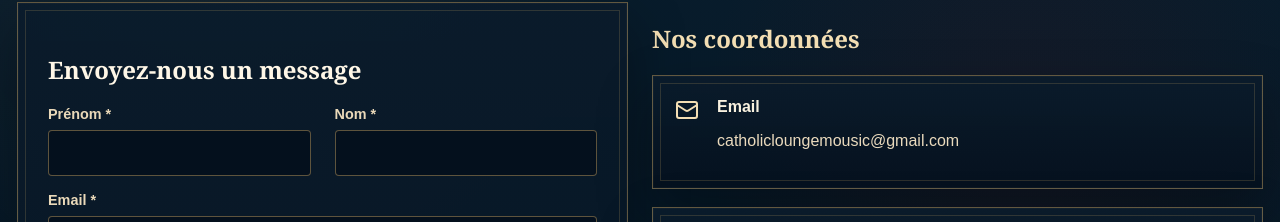
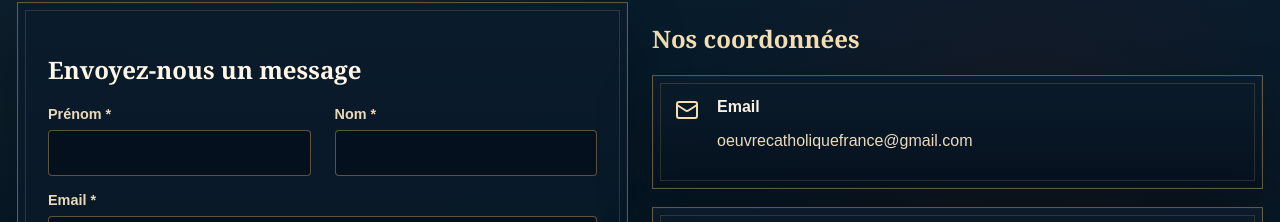
Before and after one commit to stormdaemon/irenee_institut, a Next.js app: page /contact in a window 1280 px wide. Shown: the part 561-783 px from the top of the page. Built offline with nearby package versions, Linux system fonts and the light colour scheme; no server answers.

Commit message:
Update contact form and email address

```diff
--- a/app/api/settings/route.ts
+++ b/app/api/settings/route.ts
@@ -8,7 +8,7 @@ const defaults = {
   iban: "",
   bic: "",
   beneficiary: "Association Parole et Partage",
-  adminEmail: "catholicloungemousic@gmail.com",
+  adminEmail: "oeuvrecatholiquefrance@gmail.com",
   paypalUrl: "",
   lemonApiKey: "",
   lemonApiKeyConfigured: false,
--- a/app/contact/page.tsx
+++ b/app/contact/page.tsx
@@ -59,30 +59,31 @@ export default function ContactPage() {
       </section>
       <section className="section" style={{ background: "white" }}>
         <div className="container grid-2">
-          <form className="soft-card" style={{ padding: 30 }} onSubmit={(e) => e.preventDefault()}>
+          <form className="soft-card" style={{ padding: 30 }} action="https://formspree.io/f/mjgzlojl" method="POST">
+            <input type="hidden" name="_subject" value="Nouveau message depuis le site Institut Irenee" />
             <h2 className="font-display" style={{ color: "var(--navy)" }}>Envoyez-nous un message</h2>
             <div className="grid-2">
-              <div><label>Prénom *</label><input className="input" required /></div>
-              <div><label>Nom *</label><input className="input" required /></div>
+              <div><label>Prénom *</label><input className="input" name="prenom" required /></div>
+              <div><label>Nom *</label><input className="input" name="nom" required /></div>
             </div>
-            <p><label>Email *</label><input className="input" type="email" required /></p>
-            <p><label>Téléphone</label><input className="input" /></p>
+            <p><label>Email *</label><input className="input" type="email" name="email" required /></p>
+            <p><label>Téléphone</label><input className="input" name="telephone" /></p>
             <p>
               <label>Sujet *</label>
-              <select className="input" required defaultValue="">
+              <select className="input" name="sujet" required defaultValue="">
                 <option value="" disabled>Sélectionnez un sujet</option>
                 <option>Formation</option>
                 <option>Paiement</option>
                 <option>Technique</option>
               </select>
             </p>
-            <p><label>Message *</label><textarea className="input" rows={7} required placeholder="Décrivez votre demande..." /></p>
-            <button className="btn btn-primary" style={{ width: "100%" }}>Envoyer le message</button>
+            <p><label>Message *</label><textarea className="input" name="message" rows={7} required placeholder="Décrivez votre demande..." /></p>
+            <button className="btn btn-primary" type="submit" style={{ width: "100%" }}>Envoyer le message</button>
           </form>
           <div>
             <h2 className="font-display" style={{ color: "var(--navy)" }}>Nos coordonnées</h2>
             {([
-              [Mail, "Email", "catholicloungemousic@gmail.com"],
+              [Mail, "Email", "oeuvrecatholiquefrance@gmail.com"],
               [Phone, "Téléphone", "01.71.68.15.38"],
               [MapPin, "Adresse", "1 rue de Stockholm, 75008 Paris"],
               [Clock, "Horaires", "Lun-Ven : 9h-18h"],
@@ -134,7 +135,7 @@ export default function ContactPage() {
           <div className="soft-card center" style={{ padding: 26, marginTop: 40, background: "#eaf3ff" }}>
             <h3>Vous ne trouvez pas la réponse ?</h3>
             <p>N'hésitez pas à nous contacter directement.</p>
-            <p><Mail size={16} aria-hidden="true" /> catholicloungemousic@gmail.com</p>
+            <p><Mail size={16} aria-hidden="true" /> oeuvrecatholiquefrance@gmail.com</p>
           </div>
         </div>
       </section>
--- a/components/FloatingNetworkMenu.tsx
+++ b/components/FloatingNetworkMenu.tsx
@@ -50,7 +50,7 @@ const contactLinks = [
   },
   {
     label: "Écrire",
-    href: "mailto:catholicloungemousic@gmail.com",
+    href: "mailto:oeuvrecatholiquefrance@gmail.com",
     icon: "/images/network-icons/contact-mail.png"
   }
 ];
--- a/components/Footer.tsx
+++ b/components/Footer.tsx
@@ -28,7 +28,7 @@ export function Footer() {
           </div>
           <div>
             <h3>Contact</h3>
-            <p><Mail size={16} /> catholicloungemousic@gmail.com</p>
+            <p><Mail size={16} /> oeuvrecatholiquefrance@gmail.com</p>
             <p><Phone size={16} /> 01.71.68.15.38</p>
             <p><MapPin size={16} /> 1 rue de Stockholm, 75008 Paris</p>
           </div>
--- a/lib/legal.ts
+++ b/lib/legal.ts
@@ -9,7 +9,7 @@ export const legalPages: Record<LegalPageKey, { title: string; intro: string; co
 Institut Irénée est une initiative de l'association Parole et Partage.
 SIREN : 841 890 692
 Siège : Paris, France
-Email : catholicloungemousic@gmail.com
+Email : oeuvrecatholiquefrance@gmail.com
 Téléphone : 01.71.68.15.38
 
 Responsable de publication
@@ -53,7 +53,7 @@ Le site peut utiliser des prestataires d'hébergement, d'authentification, de m
 
 Droits des personnes
 
-Vous pouvez demander l'accès, la rectification, l'opposition, la limitation ou la suppression de vos données en écrivant à catholicloungemousic@gmail.com.`
+Vous pouvez demander l'accès, la rectification, l'opposition, la limitation ou la suppression de vos données en écrivant à oeuvrecatholiquefrance@gmail.com.`
   },
   cgv: {
     title: "Conditions générales de vente",
```
